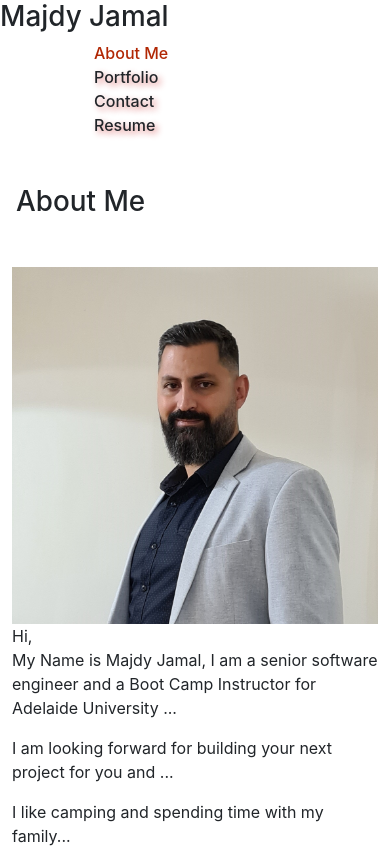
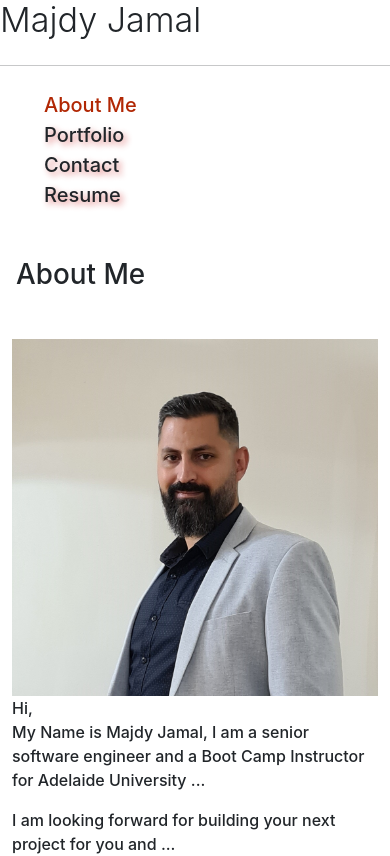
Before and after one commit to majdyjamal/portfolio-react, a React (Create React App) app: page / in a window 390 px wide. Shown: the top 856 px of the page. Built offline with nearby package versions, Linux system fonts and the light colour scheme.

Commit message:
Responsive and styling

```diff
--- a/src/App.css
+++ b/src/App.css
@@ -9,7 +9,7 @@ nav li {
   cursor: pointer;
   text-shadow: 3px 3px 6px rgba(195, 5, 5, 0.483);
   font-weight: 500;
-  margin: 0 50px;
+  margin: 0 0px;
 }
 
 .navActive {
--- a/src/components/Contact/index.js
+++ b/src/components/Contact/index.js
@@ -26,7 +26,7 @@ const Contact = () => {
     };
 
     const handleChange = (e) => {
-        if (e.target.name === 'email') {
+        if (e.target.name === 'emailAddress') {
             const isValid = validateEmail(e.target.value);
             if (!isValid) {
                 setValidationError('Invalid Email Address.');
@@ -48,7 +48,6 @@ const Contact = () => {
 
     return (
         <section className="container">
-            <h1 className="row" id="Contact">Contact</h1>
             <div>
                 <form id="contact-form" onSubmit={handleSubmit}>
                     <div className="row">
@@ -65,7 +64,7 @@ const Contact = () => {
                     </div>
 
                     {validationError &&
-                        (<div class="alert alert-danger mt-3" role="alert">{validationError}</div>)}
+                        (<div className="alert alert-danger mt-3" role="alert">{validationError}</div>)}
 
                     <div className="row">
                         <button className="col mt-3" type="Submit">Send 📩</button>
--- a/src/components/Header/index.js
+++ b/src/components/Header/index.js
@@ -3,8 +3,13 @@ import React from "react";
 const Header = (props) => {
     return (
         <header className="App-header">
-            <h1>Majdy Jamal</h1>
-            {props.children}
+            <div className="jumbotron">
+                <h1 className="display-4">Majdy Jamal</h1>
+                <hr className="my-4" />
+                <div className="lead">
+                    {props.children}
+                </div>
+            </div>
         </header>
     );
 }
--- a/src/components/Nav/index.js
+++ b/src/components/Nav/index.js
@@ -16,15 +16,16 @@ const Nav = (props) => {
 
     return (
         <nav className="container">
-            <ul className="row">
+            <ul className="row ">
                 { pages.map((page) => {
                     return (
-                        <li className="col" key={page.name} >
+                        <li className="col-12 col-xs-6 col-sm-3" key={page.name}>
                             <span
                                 data-section-name={page.name}
                                 data-section-text={page.text}
                                 onClick={handleClickEvent}
-                                className={` ${page.name === currentSectionState.name && "navActive"}`}>
+                                className={` ${page.name === currentSectionState.name && "navActive"}`}
+                                style={{left: 5}}>
                                     {page.text}
                             </span>
                         </li>
--- a/src/components/Portfolio/index.js
+++ b/src/components/Portfolio/index.js
@@ -49,7 +49,6 @@ const Portfolio = () => {
 
     return (
         <section className="container">
-            <h1  className="row" id="Portfolio">Portfolio</h1>
             <div className="row">
                 {myProjects.map((project,index) => (<Project key={`project${index}`} project={project}/>))}
             </div>
--- a/src/components/Resume/index.js
+++ b/src/components/Resume/index.js
@@ -3,7 +3,6 @@ import React from "react";
 const Resume = () => {
     return (
         <section className="container">
-            <h1 className="row" id="Resume">Resume</h1>
             <div className="row">
                 <div className="my-2">
                     <p>Download my <a href="https://au.linkedin.com/in/majdy-jamal-b3624410">resume.</a></p>
--- a/src/index.css
+++ b/src/index.css
@@ -5,6 +5,7 @@ body {
     sans-serif;
   -webkit-font-smoothing: antialiased;
   -moz-osx-font-smoothing: grayscale;
+  font-weight: 500;
 }
 
 code {
```
